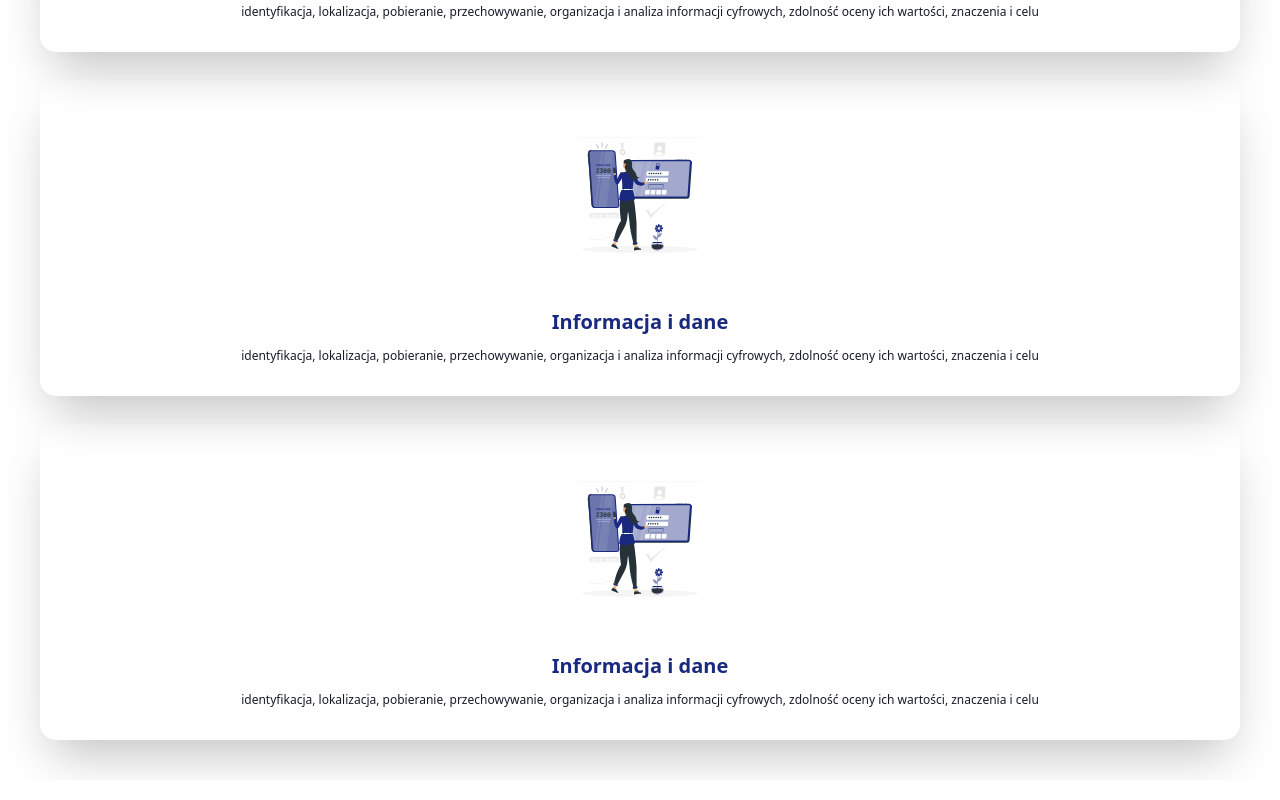
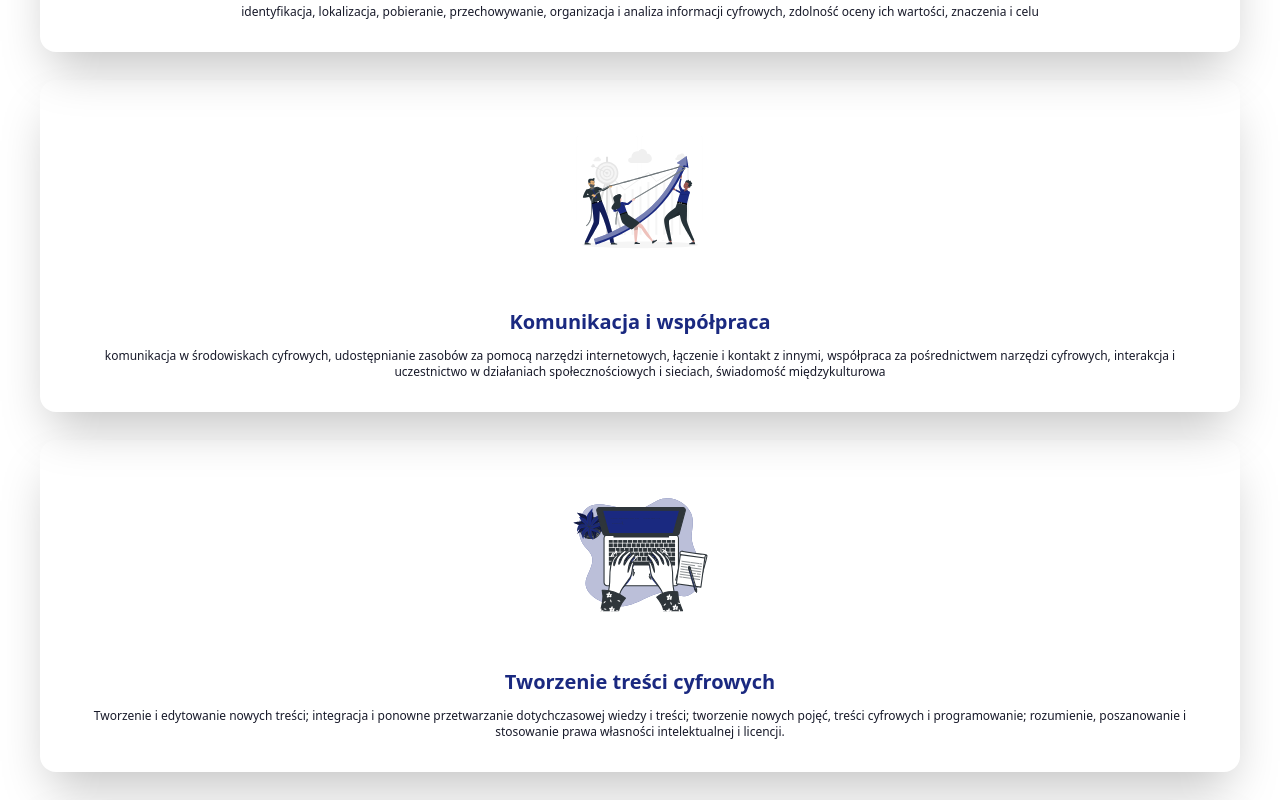
Before and after one commit to okwasniewski/quization, a Next.js app: page / in a window 1280 px wide. Shown: the part 400-1200 px from the top of the page. Built offline with nearby package versions, Linux system fonts and the light colour scheme.

Commit message:
fix gridItem

```diff
--- a/src/components/GridItem/GridItem.tsx
+++ b/src/components/GridItem/GridItem.tsx
@@ -15,7 +15,7 @@ const GridItem = ({ image, heading, content, imageAlt }: GridItemProps) => (
         src={image}
         alt={imageAlt}
         className="rounded-xl"
-        width={220}
+        width={200}
         height={150}
       />
     </figure>
--- /dev/null
+++ b/src/data/front-page-grid.json
@@ -0,0 +1,34 @@
+{
+    "gridData": [
+        {
+            "title": "Informacja i dane",
+            "subtitle": "identyfikacja, lokalizacja, pobieranie, przechowywanie, organizacja i analiza informacji cyfrowych, zdolność oceny ich wartości, znaczenia i celu",
+            "imagePath": "/information.svg",
+            "imageAlt": "Info"
+        },
+        {
+            "title": "Komunikacja i współpraca",
+            "subtitle": "komunikacja w środowiskach cyfrowych, udostępnianie zasobów za pomocą narzędzi internetowych, łączenie i kontakt z innymi, współpraca za pośrednictwem narzędzi cyfrowych, interakcja i uczestnictwo w działaniach społecznościowych i sieciach, świadomość międzykulturowa",
+            "imagePath": "/teamGoals.svg",
+            "imageAlt": "Teamwork"
+        },
+        {
+            "title": "Tworzenie treści cyfrowych",
+            "subtitle": "Tworzenie i edytowanie nowych treści; integracja i ponowne przetwarzanie dotychczasowej wiedzy i treści; tworzenie nowych pojęć, treści cyfrowych i programowanie; rozumienie, poszanowanie i stosowanie prawa własności intelektualnej i licencji.",
+            "imagePath": "/typing.svg",
+            "imageAlt": "Computer"
+        },
+        {
+            "title": "Bezpieczeństwo",
+            "subtitle": "ochrona osobista, ochrona danych, ochrona tożsamości cyfrowej, środki bezpieczeństwa, bezpieczne i zrównoważone użytkowanie",
+            "imagePath": "/security.svg",
+            "imageAlt": "Computer"
+        },
+        {
+            "title": "Rozwiązywanie problemów",
+            "subtitle": "identyfikacja potrzeb i zasobów cyfrowych, podejmowanie świadomych decyzji, co do wyboru odpowiednich narzędzi cyfrowych w zależności od celów i potrzeb",
+            "imagePath": "/problemSolving.svg",
+            "imageAlt": "Computer"
+        }
+    ]
+}
--- a/src/pages/index.tsx
+++ b/src/pages/index.tsx
@@ -1,6 +1,7 @@
 import GridItem from 'components/GridItem/GridItem';
 import type { NextPage } from 'next';
 import UnauthorizedTemplate from 'templates/UnauthorizedTemplate';
+import { gridData } from 'data/front-page-grid.json';
 
 const Home: NextPage = () => (
   <UnauthorizedTemplate
@@ -8,24 +9,14 @@ const Home: NextPage = () => (
     description="Strona główna Quizaiton"
   >
     <div className="grid grid-auto gap-7">
-      <GridItem
-        image="/information.svg"
-        imageAlt="Security"
-        heading="Informacja i dane"
-        content="identyfikacja, lokalizacja, pobieranie, przechowywanie, organizacja i analiza informacji cyfrowych, zdolność oceny ich wartości, znaczenia i celu"
-      />
-      <GridItem
-        image="/security.svg"
-        imageAlt="Security"
-        heading="Informacja i dane"
-        content="identyfikacja, lokalizacja, pobieranie, przechowywanie, organizacja i analiza informacji cyfrowych, zdolność oceny ich wartości, znaczenia i celu"
-      />
-      <GridItem
-        image="/security.svg"
-        imageAlt="Security"
-        heading="Informacja i dane"
-        content="identyfikacja, lokalizacja, pobieranie, przechowywanie, organizacja i analiza informacji cyfrowych, zdolność oceny ich wartości, znaczenia i celu"
-      />
+      {gridData.map(({ imageAlt, imagePath, subtitle, title }) => (
+        <GridItem
+          image={imagePath}
+          imageAlt={imageAlt}
+          heading={title}
+          content={subtitle}
+        />
+      ))}
     </div>
   </UnauthorizedTemplate>
 );
--- a/src/styles/custom.css
+++ b/src/styles/custom.css
@@ -1,6 +1,6 @@
 .grid-auto {
   grid-template-columns: repeat(
     auto-fill,
-    minmax(min(calc(260px + 12vmin), 100%), 1fr)
+    minmax(min(calc(170px + 12vmin), 100%), 1fr)
   );
 }
```
Also changed, not shown: public/problemSolving.svg (added).
